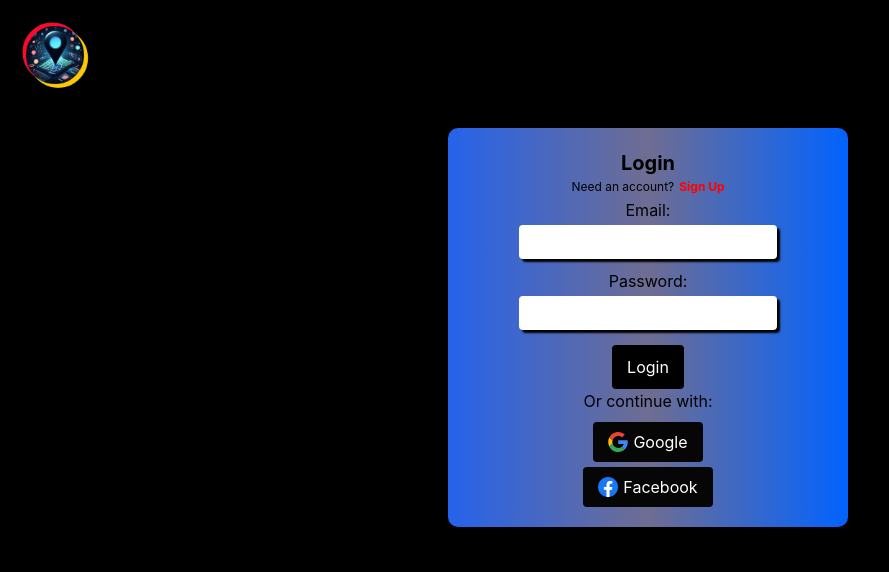
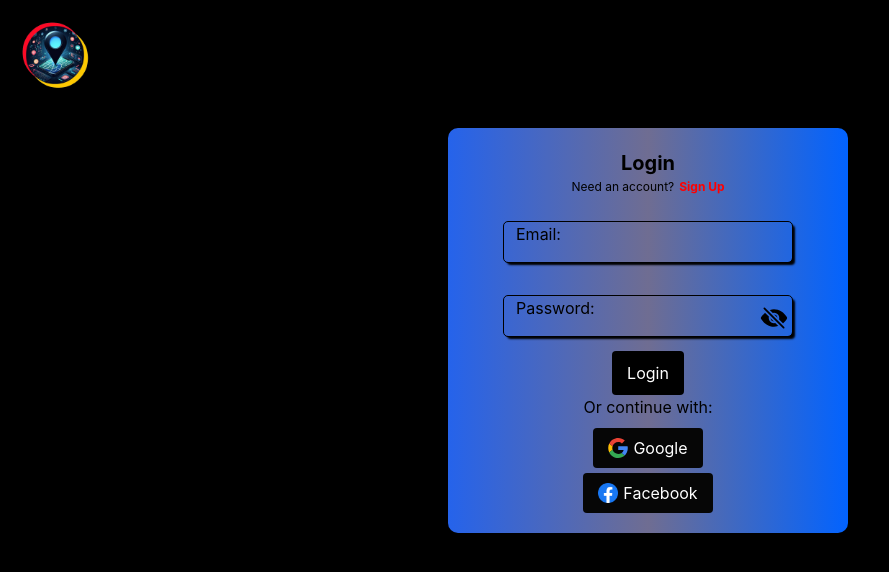
Before and after one commit to Montanah/Location-Tracker, a React (Create React App) app in the folder location-tracker/: page / in a window 1280 px wide. Shown: the top 572 px of the page, without its empty margins (0-889 px from the left). Built offline with nearby package versions, Linux system fonts and the light colour scheme.

Commit message:
LogIn & SignUp Forms UI edit

```diff
--- a/location-tracker/src/LoginSignup.css
+++ b/location-tracker/src/LoginSignup.css
@@ -44,25 +44,67 @@
     align-items: center;
   }
 
-  label {
-    margin-bottom: px;
-  }
-
-  .input-label {
-
-    display: flex;
-    flex-direction: column;
-    justify-content: center;
-    align-items: center;
-    margin-bottom: 3px;
+  .input_wrapper {
+    position: relative;
+    padding: 1.5rem 0 0;
   }
 
   .LSInput {
-    padding: 5px;
+    outline: 1.5px solid #000000;
+    font-size: 1rem;
+    padding: 0.5rem;
+    border: none;
+    padding-right: 2rem;
+    background: transparent;
+    transition: all 0.2s ease;
     margin-bottom: 10px;
-    /* border: 1px solid #000000; */
-    border-radius: 4px;
+    border-radius: 0.25rem;
+    color: var(--secondary-color);
     box-shadow: 3px 3px 2px black;
+  }
+
+  .LSInput::placeholder {
+    color: transparent;
+  }
+
+  .LSInput:placeholder-shown
+    ~.input-label {
+      font-size: 1rem;
+      cursor: text;
+      top: 1.5rem;
+      color: var(--secondary-color);
+    }
+
+  label,
+    .LSInput:focus ~ .input-label {
+      position: absolute;
+      top: 0.375rem;
+      padding: 0 0.25rem;
+      background-color: var(--box-background-color);
+      display: block;
+      font-size: 0.875rem;
+      left: 0.5rem;
+      color: var(--secondary-color);
+      transition: all 0.3s ease;
+    }
+
+  .LSInput:focus~.input-label {
+    color: var(--primary-color);
+  }
+
+  .LSInput:focus {
+    outline: 1.5px solid var(--primary-color);
+  }
+
+  .eye-icon {
+    position: absolute;
+    right: -0.625rem;
+    bottom: 0;
+    width: 1.75rem;
+    height: 1.75rem;
+    transform: translate(-50%, -50%);
+    transform-origin: center;
+    cursor: pointer;
   }
 
   #email-input {
--- a/location-tracker/src/components/Login.js
+++ b/location-tracker/src/components/Login.js
@@ -4,12 +4,15 @@ import AuthService from './AuthService';
 import appLogo from '../images/location_tracker_web_app.png';
 import googleLogo from '../images/google_icon.svg';
 import facebookLogo from '../images/FacebookLogo.png';
+import eyeIcon from '../images/eye_icon.svg';
+import eyeOffIcon from '../images/eye_off_icon.svg';
 import '../LoginSignup.css';
 
 const LogInForm = () => {
   const [email, setEmail] = useState('');
   const [password, setPassword] = useState('');
   const [loginError, setLoginError] = useState('');
+  const [showPassword, setShowPassword] = useState(false);
   const navigate = useNavigate();
 
   const handleEmailChange = (e) => {
@@ -43,6 +46,10 @@ const LogInForm = () => {
       });
   };
 
+  const handleShowPassword = () => {
+    setShowPassword(!showPassword);
+  };
+
   return (
     <>
       <div id="LS-Header">
@@ -55,26 +62,35 @@ const LogInForm = () => {
           <Link to="/Signup" style={{ color: 'red', fontWeight: 'bold', textDecoration: 'none', marginLeft: '5px' }}>Sign Up</Link>
         </p>
         <form onSubmit={handleSubmit}>
-          <div>
-            <label className="input-label">Email:</label>
+          <div className='input_wrapper'>
             <input
                 className="LSInput"
                 id="email-input"
                 type="email"
+                placeholder='Your Email'
                 value={email}
                 onChange={handleEmailChange}
                 required
               />
+              <label for="email" className="input-label">Email:</label>
           </div>
-          <div>
-            <label className="input-label">Password:</label>
+          <div className='input_wrapper'>
             <input
                 className="LSInput"
                 id="pass-input"
-              type="password"
+                type={showPassword ? 'text' : 'password'}
+                placeholder='Your Password'
                 value={password}
                 onChange={handlePasswordChange}
                 required
+              />
+              <label for="password" className="input-label">Password:</label>
+              <img
+                onClick={handleShowPassword}
+                src={showPassword ? eyeIcon : eyeOffIcon}
+                alt='Eye Icon'
+                title='Eye Icon'
+                className='eye-icon'
               />
           </div>
           {loginError && <div style={{ color: 'red', fontSize: '13px', fontStyle: 'italic'}} className="error-message">{loginError}</div>}
--- a/location-tracker/src/components/Signup.js
+++ b/location-tracker/src/components/Signup.js
@@ -3,6 +3,8 @@ import { useNavigate } from 'react-router-dom';
 import appLogo from '../images/location_tracker_web_app.png';
 import googleLogo from '../images/google_icon.svg';
 import facebookLogo from '../images/FacebookLogo.png';
+import eyeIcon from '../images/eye_icon.svg';
+import eyeOffIcon from '../images/eye_off_icon.svg';
 import '../LoginSignup.css';
 
 const SignUpForm = () => {
@@ -14,6 +16,7 @@ const SignUpForm = () => {
   const [signupSuccess, setSignupSuccess] = useState(false);
   const [countries, setCountries] = useState([]);
   const [selectedCountry, setSelectedCountry] = useState('');
+  const [showPassword, setShowPassword] = useState(false);
   const navigate = useNavigate();
 
   useEffect(() => {
@@ -42,6 +45,10 @@ const SignUpForm = () => {
 
   const handlePasswordVerifyChange = (e) => {
     setPasswordVerify(e.target.value);
+  };
+
+  const handleShowPassword = () => {
+    setShowPassword(!showPassword);
   };
 
   const handleCountryChange = (e) => {
@@ -122,21 +129,35 @@ const SignUpForm = () => {
           </div>
         ) : (
           <form onSubmit={handleSubmit}>
-            <div>
-              <label className='input-label'>Full Name:</label>
-              <input className='LSInput' id='firstname-input' type="text" value={fullname} onChange={handleNameChange} required />
+            <div className='input_wrapper'>
+              <input className='LSInput' id='firstname-input' type="text" value={fullname} onChange={handleNameChange} required placeholder='Your Fullname'/>
+              <label for="full name" className='input-label'>Full Name:</label>
             </div>
-            <div>
-              <label className='input-label'>Email:</label>
-              <input className='LSInput' id='email-input' type="email" value={email} onChange={handleEmailChange} required />
+            <div className='input_wrapper'>
+              <input className='LSInput' id='email-input' type="email" value={email} onChange={handleEmailChange} required placeholder='Your Email'/>
+              <label for="email" className='input-label'>Email:</label>
             </div>
-            <div>
-              <label className='input-label'>Password:</label>
-              <input className='LSInput' id='pass-input' type="password" value={password} onChange={handlePasswordChange} required />
+            <div className='input_wrapper'>
+              <input className='LSInput' id='pass-input' type="password" value={password} onChange={handlePasswordChange} required placeholder='Your Password'/>
+              <label for="password" className='input-label'>Password:</label>
+              <img
+                onClick={handleShowPassword}
+                src={showPassword ? eyeIcon : eyeOffIcon}
+                alt='Eye Icon'
+                title='Eye Icon'
+                className='eye-icon'
+              />
             </div>
-            <div>
-              <label className='input-label'>Verify Password:</label>
-              <input className='LSInput' id='verify-pass-input' type="password" value={passwordVerify} onChange={handlePasswordVerifyChange} required />
+            <div className='input_wrapper'>
+              <input className='LSInput' id='verify-pass-input' type="password" value={passwordVerify} onChange={handlePasswordVerifyChange} required placeholder='Re-enter Your Password'/>
+              <label for="verify password" className='input-label'>Verify Password:</label>
+              <img
+                onClick={handleShowPassword}
+                src={showPassword ? eyeIcon : eyeOffIcon}
+                alt='Eye Icon'
+                title='Eye Icon'
+                className='eye-icon'
+              />
             </div>
             {signupError && <div className="error-message" style={{ color: 'red', fontStyle: 'italic' }}>{signupError}</div>}
             <div>
```
Also changed, not shown: location-tracker/src/images/eye_icon.svg (added), location-tracker/src/images/eye_off_icon.svg (added). Lines whose indentation alone changed are shown as unchanged.
